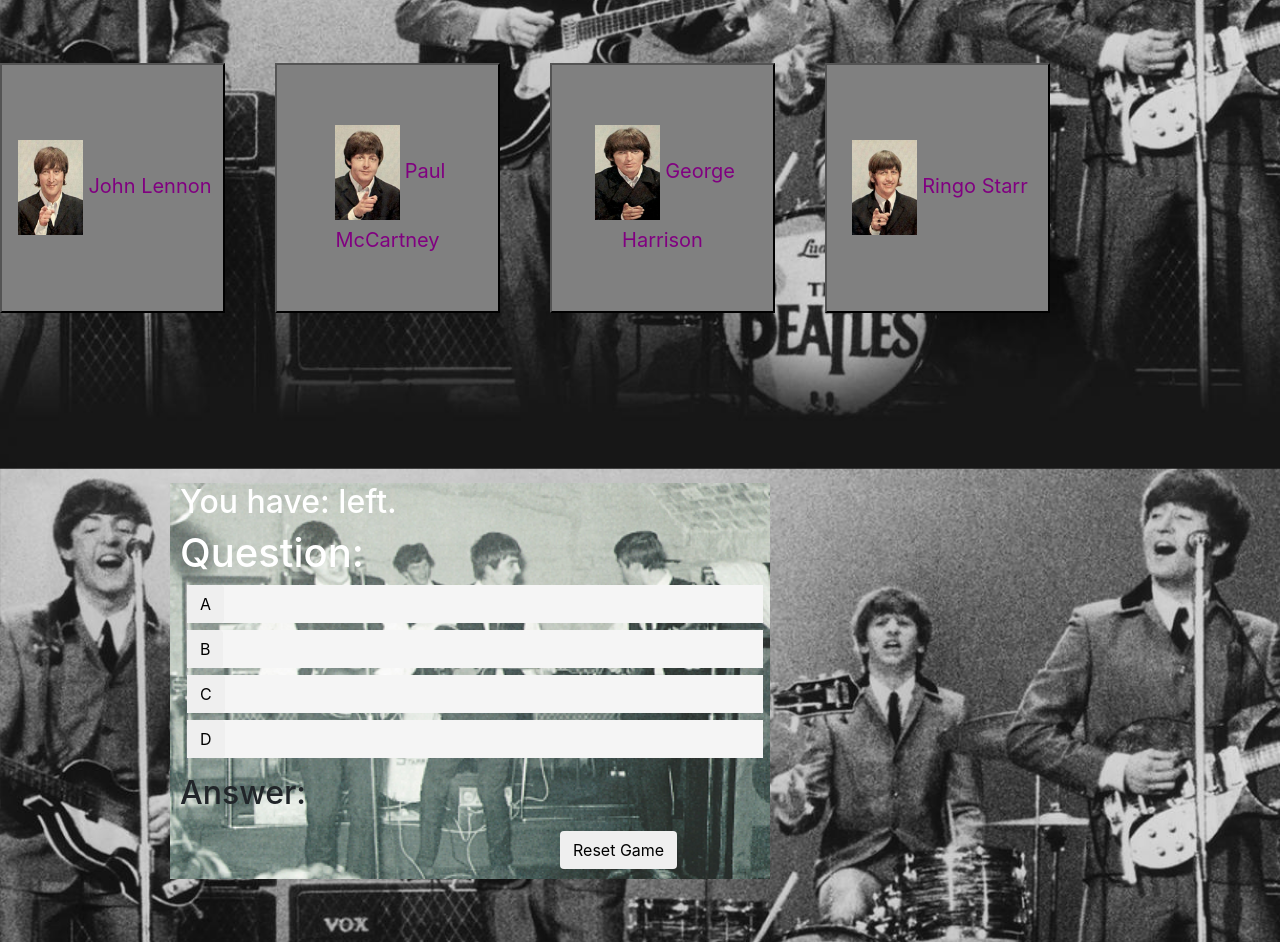
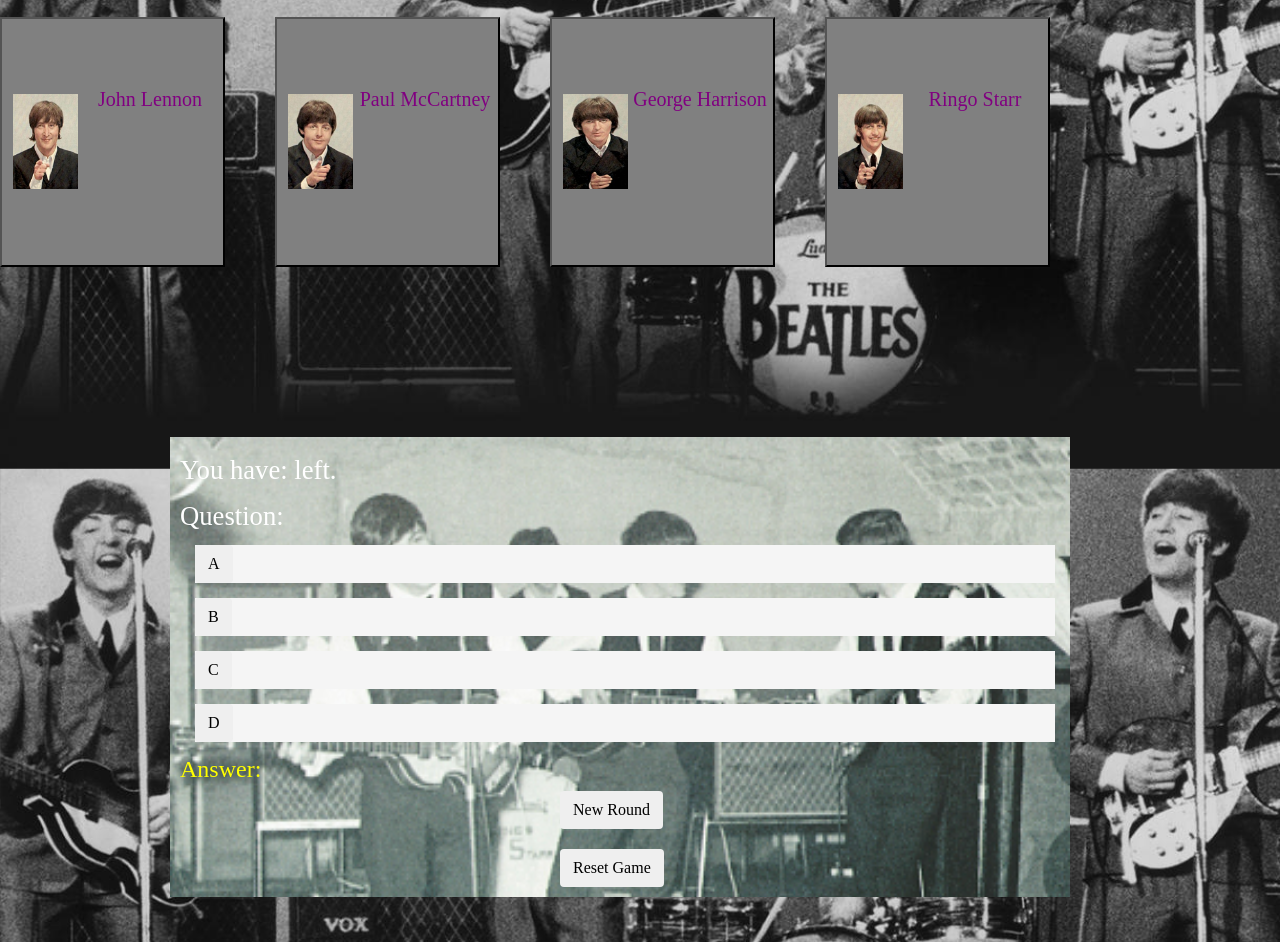
Before and after one commit to precto1285/TriviaGame, a plain HTML site: page index.html in a window 1280 px wide. Shown: the part 251-1193 px from the top of the page. Drawn offline with nearby package versions, Linux system fonts and the light colour scheme.

```diff
--- a/assets/css/style.css
+++ b/assets/css/style.css
@@ -10,6 +10,7 @@ header{
     text-align:right;
     padding-top:5px;
     padding-right:530px;
+    font-size:20pt;
     color:white;
     font-family:'Gill Sans', 'Gill Sans MT', Calibri, 'Trebuchet MS', sans-serif;
 
@@ -24,16 +25,20 @@ header{
 }
 
 .heAd1{
+    margin-top:20px;
+    font-size:20pt;
     color:white;
 }
 
 
 main{
-    width:600px;
+    width:900px;
     margin-top:200px;
     margin-left:250px;
     padding-left:10px;
     float:left;
+    font-size:18pt;
+    color:yellow;
 }
 .questionBody{
 
@@ -50,6 +55,11 @@ main{
     margin-left:10px;
 }
 
+#newGame{
+    margin: 10px;
+    margin-left:380px;
+    align-content:center;
+}
 #reset{
     margin: 10px;
     margin-left:380px;
@@ -57,23 +67,23 @@ main{
 }
 
 .c1{
-    margin: 7px;
+    margin: 15px;
     background-color:grey;
 }
 #chcA{
-    margin: 7px;
+    margin: 15px;
     background-color:whitesmoke;
 }
 #chcB{
-    margin: 7px;
+    margin: 15px;
     background-color:whitesmoke;
 }
 #chcC{
-    margin: 7px;
+    margin: 15px;
     background-color:whitesmoke;
 }
 #chcD{
-    margin: 7px;
+    margin: 15px;
     background-color:whitesmoke;
 }
 .catg{
@@ -90,6 +100,11 @@ main{
 .photo{
     padding:auto;
     margin:5px;
+    float:left;
+}
+.class{
+    clear:both;
+
 }
 
 #scoreCount{
--- a/index.html
+++ b/index.html
@@ -3,17 +3,14 @@
 <html lang="en">
 
 <head>
-
     <meta charset="UTF-8">
 
     <title>Beatles Multiple Choice</title>
 
-    <link rel="stylesheet" type="text/css" href="assets/css/refresh.css">
-    </res>
     <link rel="stylesheet" href="https://maxcdn.bootstrapcdn.com/bootstrap/4.0.0/css/bootstrap.min.css" integrity="sha384-Gn5384xqQ1aoWXA+058RXPxPg6fy4IWvTNh0E263XmFcJlSAwiGgFAW/dAiS6JXm"
         crossorigin="anonymous">
+    <link rel="stylesheet" type="text/css" href="assets/css/refresh.css">
     <link rel="stylesheet" type="text/css" href="assets/css/style.css">
-
 </head>
 
 <body>
@@ -34,21 +31,32 @@
         <h2 class="heAd1">Choose any of the boys for your category:</h2>
 
         <ul id="choices">
-            <li id="john">
-                <button class="catg">
-                    <img class="photo" src="assets/images/john.png" alt="Lennon" width="65px" height="95px" />John Lennon </button>
+            <li>
+                <button id="john" class="catg">
+                    <img class="photo" src="assets/images/john.png" alt="Lennon" width="65px" height="95px" />
+                    <p class="name">John Lennon</p>
+                </button>
             </li>
-            <li id="paul">
-                <button class="catg">
-                    <img class="photo" src="assets/images/paul.png" alt="McCartney" width="65px" height="95px" />Paul McCartney </button>
+
+            <li>
+                <button id="paul" class="catg">
+                    <img class="photo" src="assets/images/paul.png" alt="McCartney" width="65px" height="95px" />
+                    <p class="name">Paul McCartney</p>
+                </button>
             </li>
-            <li id="george">
-                <button class="catg">
-                    <img class="photo" src="assets/images/george.png" alt="Harrison" width="65px" height="95px" />George Harrison </button>
+
+            <li>
+                <button id="george" class="catg">
+                    <img class="photo" src="assets/images/george.png" alt="Harrison" width="65px" height="95px" />
+                    <p class="name">George Harrison</p>
+                </button>
             </li>
-            <li id="ringo">
-                <button class="catg">
-                    <img class="photo" src="assets/images/ringo.png" alt="Starkey" width="65px" height="95px" />Ringo Starr </button>
+
+            <li>
+                <button id="ringo" class="catg">
+                    <img class="photo" src="assets/images/ringo.png" alt="Starkey" width="65px" height="95px" />
+                    <p class="name">Ringo Starr</p>
+                </button>
             </li>
         </ul>
 
@@ -93,8 +101,8 @@
             <h2>Answer:</h2>
             <span id="correctAnswer"></span>
         </div>
+        <button id="newGame" class="btn">New Round</button><button id="reset" class="btn">Reset Game</button>
 
-        <button id="reset" class="btn">Reset Game</button>
 
     </main>
 
@@ -128,7 +136,7 @@
     </footer>
 
 
-    <script src="assets/javascript/game.js"></script>
+    <script src="assets/javascript/game.js", "jquery-3.3.1.min.js"></script>
 
 
 </body>
```
Also changed, not shown: assets/javascript/app.js (+298 -0 lines).
